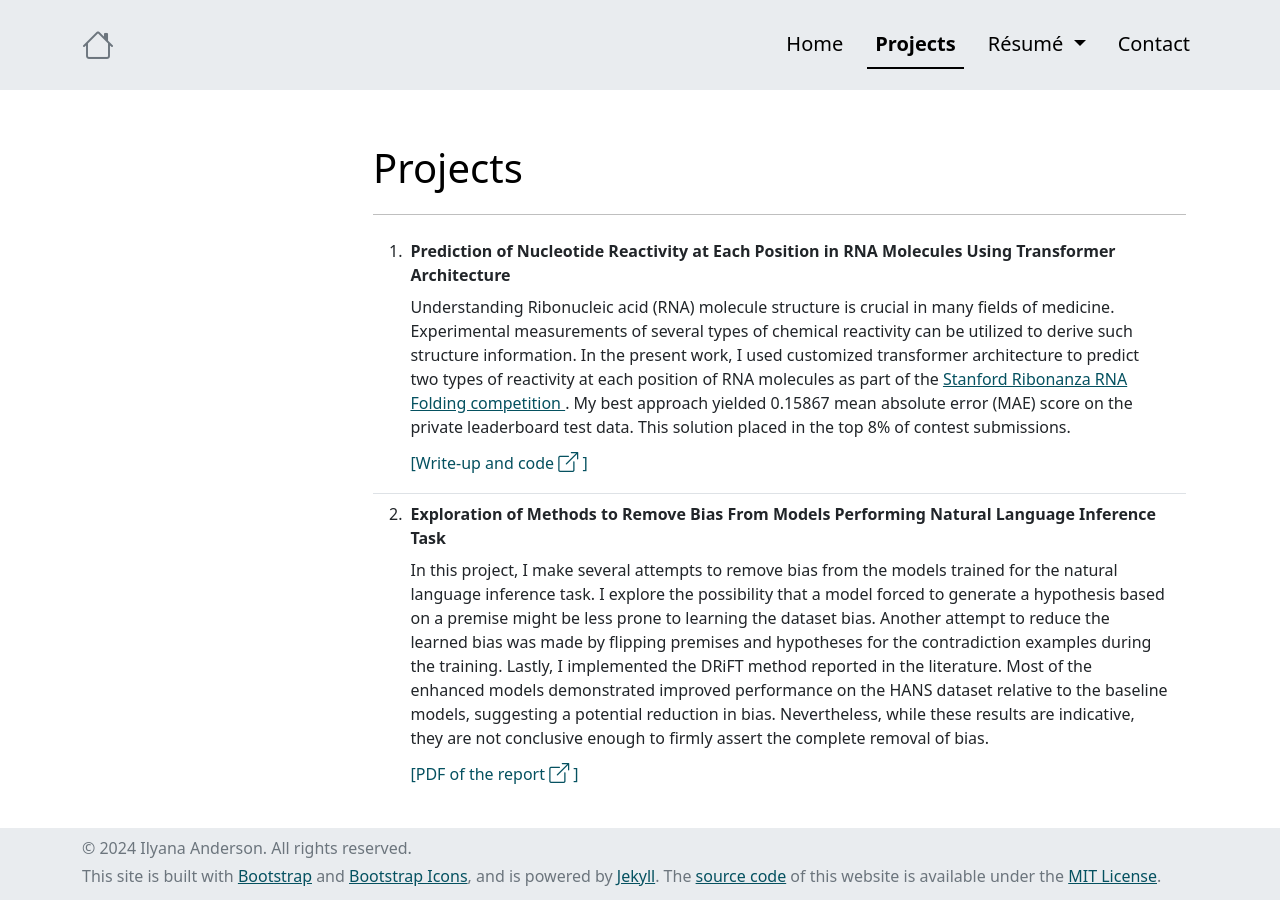
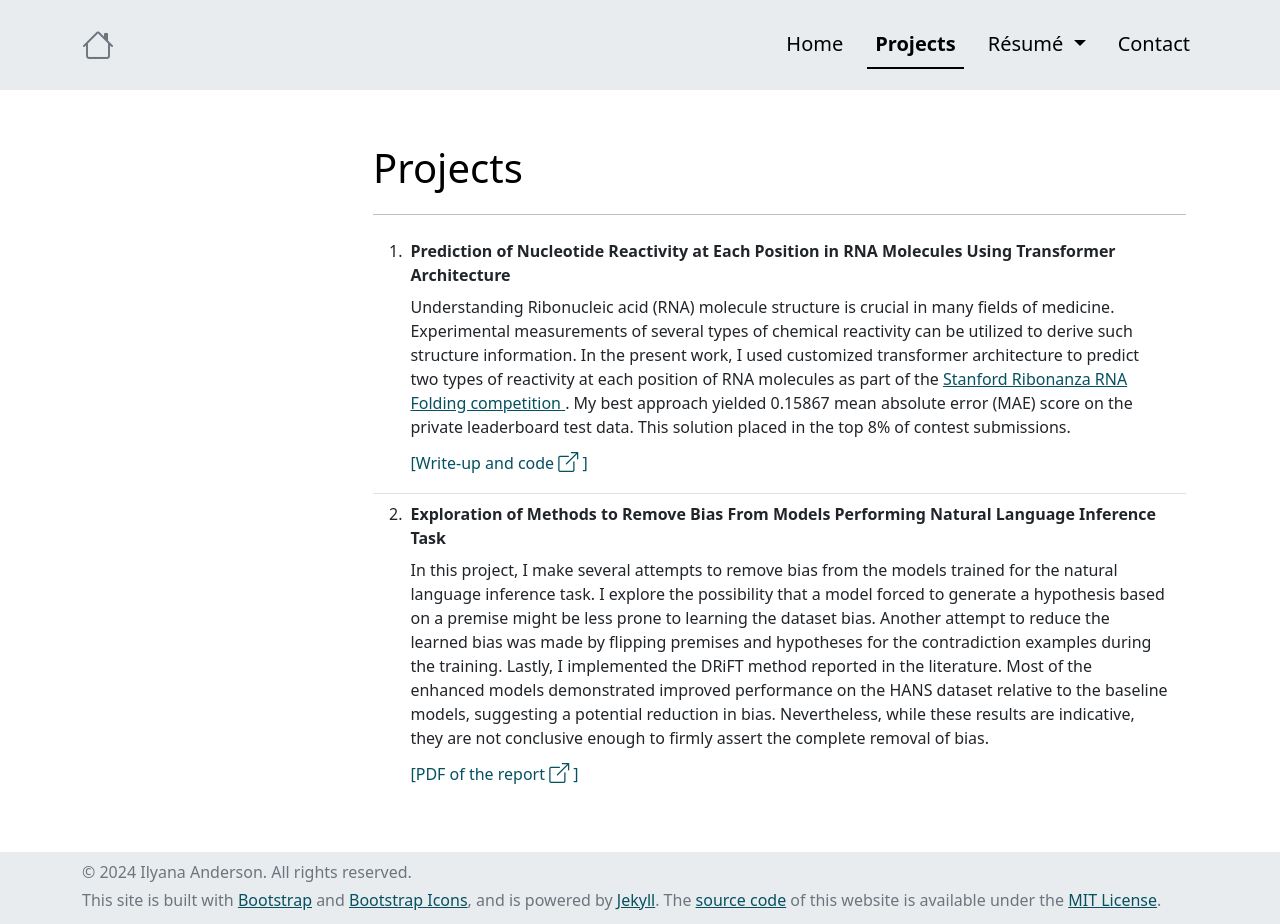
Before and after one commit to ilyanaanderson/ilyanaanderson.github.io, a Jekyll site: the page built from docs/projects.html, in a window 1280 px wide. Built offline with Jekyll 4.4.1, drawn with Linux system fonts in a browser that asks for light colours; before the commit the page ends 900 px from its top, so only the background shows below that.

Commit message:
space added between footer and content; notes updated

```diff
--- a/docs/_layouts/base.html
+++ b/docs/_layouts/base.html
@@ -5,7 +5,7 @@
         {%- include header.html -%}
 
         <main aria-label="Content" class="flex-grow-1">
-            <div class="container-sm">
+            <div class="container-sm mb-5">
               {{ content }}
             </div>
         </main>
```
Also changed, not shown: 1 other file.
